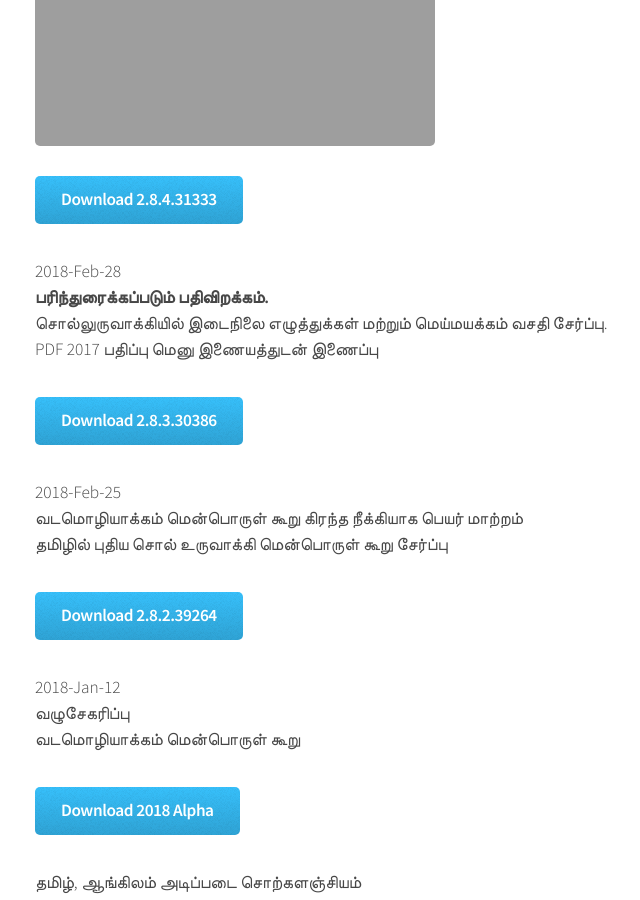
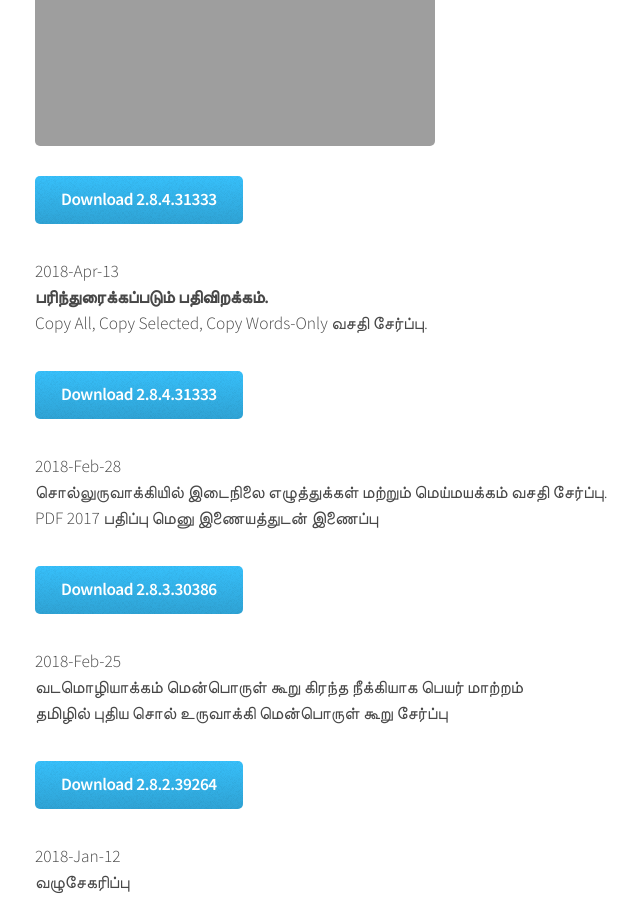
Before and after one commit to ThaniThamizhAkarathiKalanjiyam/win_ttak, a Jekyll site: the page built from _posts/2018-02-28-release-notes.md, in a window 1280 px wide and 900 px high, scrolled down 609 px. Shown: the whole window, without its empty margins (290-930 px from the left). Built offline with Jekyll 4.4.1, drawn with Linux system fonts in a browser that asks for light colours; our own code applies the rules of GitHub Pages for plain Markdown files.

Commit message:
release notes

```diff
--- a/_includes/header.html
+++ b/_includes/header.html
@@ -22,9 +22,9 @@
 		<!-- Header -->
 			<div id="header">
 				<!-- Logo -->
-				<img src="{{ site.baseurl }}/images/ttak-48.png"/>
+				<img src="{{ site.baseurl }}images/ttak-48.png"/>
 				<h3>
-				<a href="{{ site.baseurl }}/index.html" id="logo">தனித்தமிழகராதிக்களஞ்சியம்
+				<a href="{{ site.baseurl }}index.html" id="logo">தனித்தமிழகராதிக்களஞ்சியம்
 				</a>
 				</h3>
 				<!-- Nav -->
@@ -35,7 +35,7 @@
 							<!-- li><a href="https://thanithamizhakarathikalanjiyam.github.io/isaiyinifm/">பண்பலை</a></li -->
 							<li><a href="/ttakmembership">உறுப்பினராதல்</a></li>
 							<li><a href="/release_notes">வெளியீடுகள்</a></li>
-							<li {% if current[1] == 'posts' %}class="current"{% endif %}><a href="{{ site.baseurl }}/posts/">பதிவுகள்</a></li>
+							<li {% if current[1] == 'posts' %}class="current"{% endif %}><a href="{{ site.baseurl }}posts/">பதிவுகள்</a></li>
 						</ul>
 					</nav>
 
--- a/_posts/2018-02-28-release-notes.md
+++ b/_posts/2018-02-28-release-notes.md
@@ -4,13 +4,18 @@ title: வெளியீடுகள்
 author: Tamilan
 tags:
 - preview
-permalink: release-notes
+permalink: release_notes
 featured: /assets/images/win_logo.jpg
 ---
 <a href="https://github.com/ThaniThamizhAkarathiKalanjiyam/thanithamizhakarathikalanjiyam.github.io/archive/ttak_2.8.4.zip" class="button">Download 2.8.4.31333</a>
 
+- 2018-Apr-13
+1. **பரிந்துரைக்கப்படும் பதிவிறக்கம்.**
+2. Copy All, Copy Selected, Copy Words-Only வசதி சேர்ப்பு.
+
+<a href="https://github.com/ThaniThamizhAkarathiKalanjiyam/thanithamizhakarathikalanjiyam.github.io/archive/ttak_2.8.4.zip" class="button">Download 2.8.4.31333</a>
+
 - 2018-Feb-28
-1. **பரிந்துரைக்கப்படும் பதிவிறக்கம்.**
 2. சொல்லுருவாக்கியில் இடைநிலை எழுத்துக்கள் மற்றும் மெய்மயக்கம் வசதி சேர்ப்பு.
 3. PDF 2017 பதிப்பு மெனு இணையத்துடன் இணைப்பு
 
```
